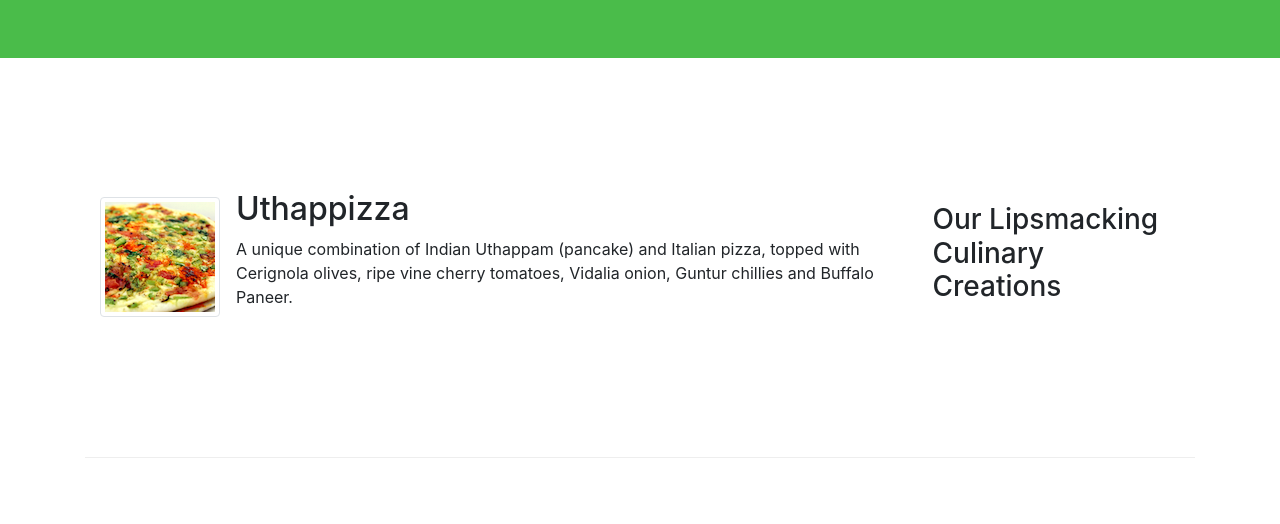
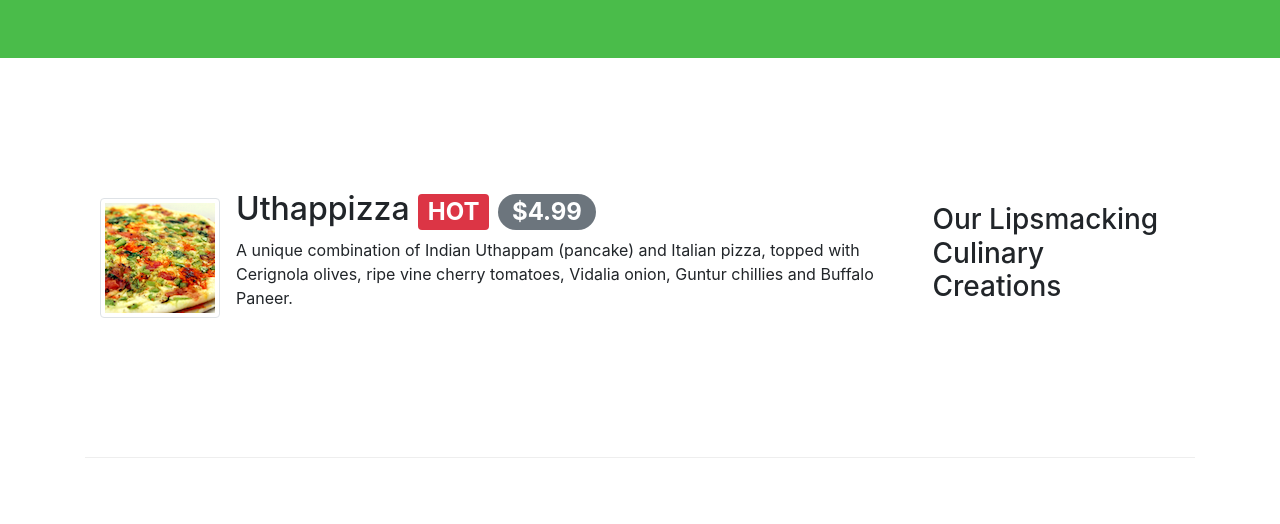
Before and after one commit to kean7296/bootstrap, a website: page index.html in a window 1280 px wide. Shown: the part 276-800 px from the top of the page. Drawn offline with nearby package versions, Linux system fonts and the light colour scheme.

Commit message:
alerting user

```diff
--- a/index.html
+++ b/index.html
@@ -55,7 +55,7 @@
                 <div class="media">
                     <img src="img/uthappizza.png" alt="uthappizza" class="d-flex mr-3 align-self-center img-thumbnail">
                     <div class="media-body">
-                        <h2 class="mt-0">Uthappizza</h2>
+                        <h2 class="mt-0">Uthappizza <span class="badge badge-danger">HOT</span> <span class="badge badge-pill badge-secondary">$4.99</span></h2>
                         <p>A unique combination of Indian Uthappam (pancake) and Italian pizza, topped with Cerignola olives, ripe vine cherry tomatoes, Vidalia onion, Guntur chillies and Buffalo Paneer.</p>
                     </div>
                 </div>
```
